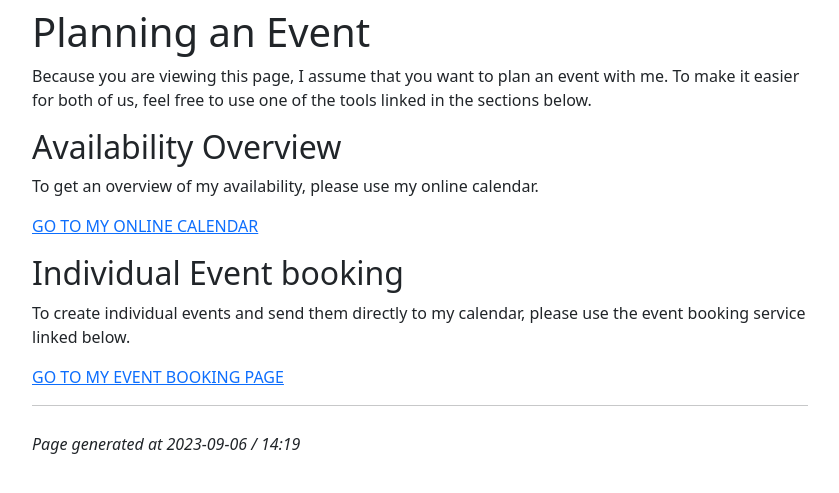
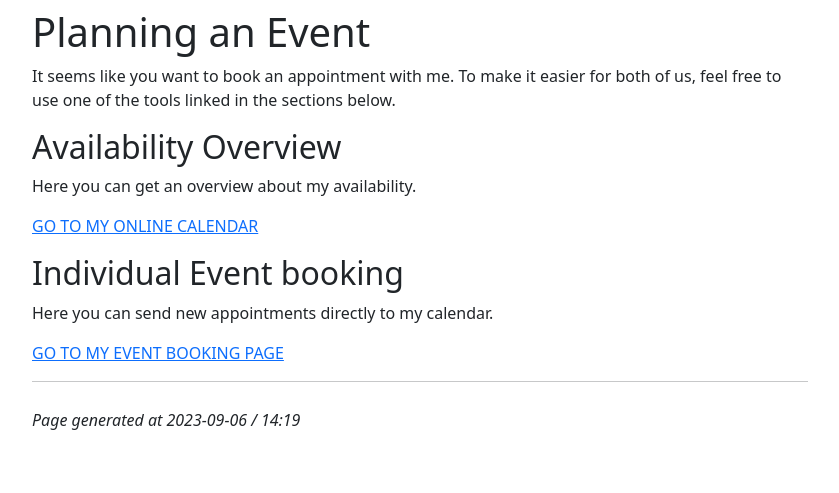
Before and after one commit to janxb/janxb.github.io, a Jekyll site: the page built from _pages/calendar.md, in a window 1280 px wide. Shown: the top 493 px of the page, without its empty margins (220-1059 px from the left). Built offline with Jekyll 4.4.1, drawn with Linux system fonts in a browser that asks for light colours; our own code applies the rules of GitHub Pages for plain Markdown files.

Commit message:
Update calendar.md

```diff
--- a/_pages/calendar.md
+++ b/_pages/calendar.md
@@ -8,16 +8,16 @@ redirect_from:
 
 # Planning an Event
 
-Because you are viewing this page, I assume that you want to plan an event with me. To make it easier for both of us, feel free to use one of the tools linked in the sections below.
+It seems like you want to book an appointment with me. To make it easier for both of us, feel free to use one of the tools linked in the sections below.
 
 ## Availability Overview
 
-To get an overview of my availability, please use my online calendar.
+Here you can get an overview about my availability.
 
 [GO TO MY ONLINE CALENDAR](https://outlook.office365.com/calendar/published/5c464b54af584a5f87e665e267abc7db@janbrodda.de/6b9561cb33b145f090ebd3a58237084d12570829848561476734/calendar.html)
 
 ## Individual Event booking
 
-To create individual events and send them directly to my calendar, please use the event booking service linked below.
+Here you can send new appointments directly to my calendar.
 
 [GO TO MY EVENT BOOKING PAGE](https://outlook.office.com/bookwithme/user/5c464b54af584a5f87e665e267abc7db@janbrodda.de?anonymous&ep=plink)
```
